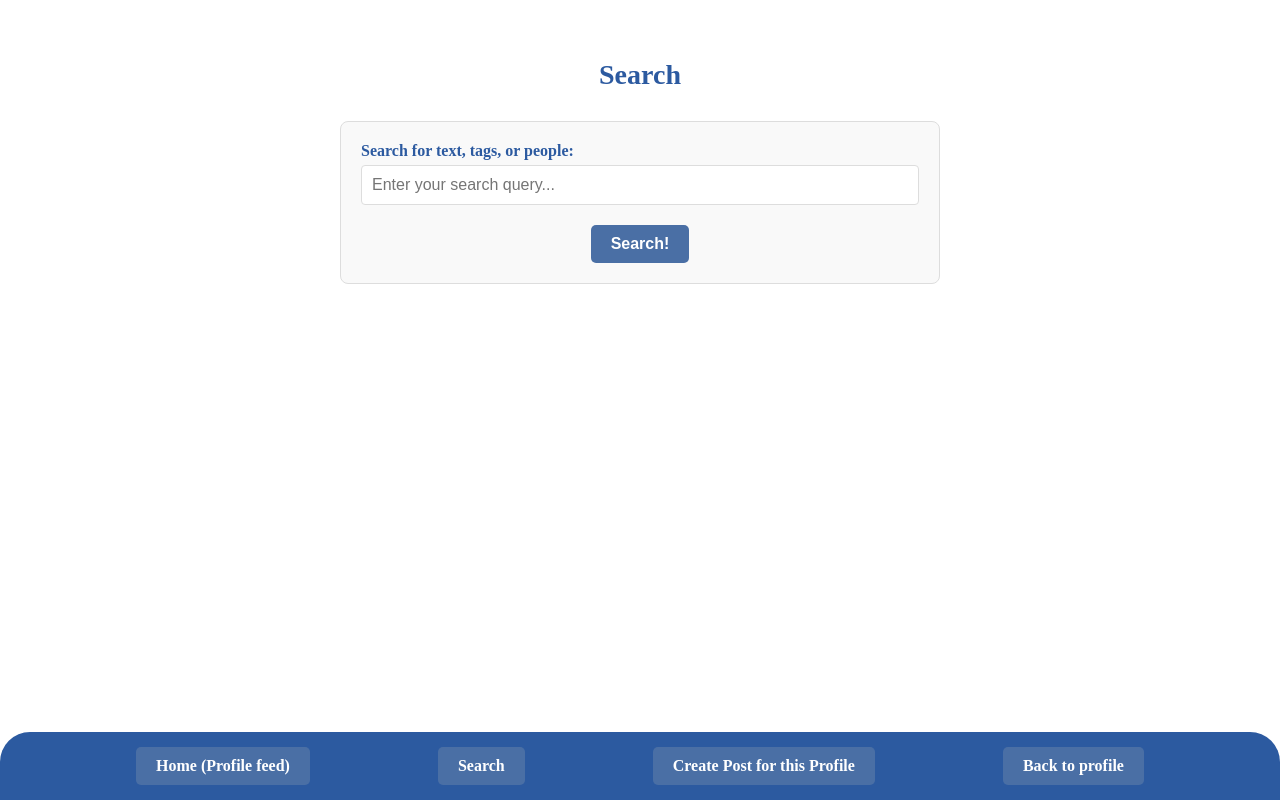
After one commit to D4nyArt/CS412, a Django app: page /mini_insta/profile/1/search in a window 1280 px wide. The commit adds this page. Run offline with Django 5.2, Linux system fonts and the light colour scheme; data comes from the database, SQL or seed files in the repository.

Commit message:
Task 3 complete Assignment 6

```diff
--- a/mini_insta/templates/mini_insta/base.html
+++ b/mini_insta/templates/mini_insta/base.html
@@ -21,6 +21,7 @@ Description: Base template for the Mini Instagram application.
         <nav class="navbar">
             {% if profile %}
                 <a href="{% url 'show_feed' pk=profile.pk %}">Home (Profile feed)</a>
+                <a href="{% url 'search' pk=profile.pk %}">Search</a>
                 <a href="{% url 'create_post' pk=profile.pk %}">Create Post for this Profile</a>
                 <a href="{% url 'show_profile' pk=profile.pk %}">Back to profile</a>
             {% else %}
--- /dev/null
+++ b/mini_insta/templates/mini_insta/search.html
@@ -0,0 +1,26 @@
+<!--
+File: search.html
+Author: Daniel Arteaga (d4nyart@bu.edu), 10/15/2025
+Description: Template for search form where users can input search queries.
+             Provides a form to search for profiles and posts based on text input.
+-->
+{% extends 'mini_insta/base.html' %}
+
+{% block content %}
+<div class="create-post-container">
+    <h1>Search</h1>
+
+    <!-- Form to submit search query to the server -->
+    <form action="{% url 'search' pk=profile.pk %}" method="GET" class="create-post-form">
+
+        <div class="form-group">
+            <label for="search_query">Search for text, tags, or people:</label>
+            <input type="text" name="search_query" id="search_query" placeholder="Enter your search query...">
+        </div>
+
+        <div class="form-actions">
+            <button type="submit" class="submit-btn">Search!</button>
+        </div>
+    </form>
+</div>
+{% endblock %}
--- a/mini_insta/urls.py
+++ b/mini_insta/urls.py
@@ -37,6 +37,8 @@ urlpatterns = [
 
     path(r'profile/<int:pk>/following', ShowFollowingDetailView.as_view(), name="show_following"),
 
-    path(r'profile/<int:pk>/feed', PostFeedListView.as_view(), name="show_feed")
+    path(r'profile/<int:pk>/feed', PostFeedListView.as_view(), name="show_feed"),
+
+    path(r'profile/<int:pk>/search', SearchView.as_view(), name="search"),
 
 ]
--- a/mini_insta/views.py
+++ b/mini_insta/views.py
@@ -176,7 +176,7 @@ class PostFeedListView(DetailView):
         """Add the post feed to the template context.
 
         Uses the profile's get_post_feed() method to retrieve posts
-        from all profiles that this profile follows.
+        from all profiles that this profile follows
         """
         context = super().get_context_data(**kwargs)
 
@@ -188,3 +188,74 @@ class PostFeedListView(DetailView):
 
         context['post_feed'] = post_feed
         return context
+
+class SearchView(ListView):
+    """Search view to find profiles and posts based on text query.
+
+    Displays search form when no query is present, and search results
+    when a query is provided. Searches both profiles and posts.
+    """
+
+    model = Post
+    template_name = "mini_insta/search_results.html"
+    context_object_name = "post_query_result"
+
+    def dispatch(self, request, *args, **kwargs):
+        """Handle request dispatching, show search form or process search results.
+
+        If no search query is present, render the search form.
+        Otherwise, proceed with normal ListView processing"""
+
+        # Check if search query is present in GET parameters
+        if 'search_query' not in request.GET:
+            # Get the profile from URL parameter for template context
+            profile_pk = kwargs.get('pk')
+            profile = Profile.objects.get(pk=profile_pk)
+
+            return render(request, "mini_insta/search.html", {'profile': profile})
+        else:
+            # Search query is present, proceed with normal ListView processing
+            return super().dispatch(request, *args, **kwargs)
+
+    def get_queryset(self):
+        """Return a QuerySet of Posts that match the search query"""
+        # Get the search query from GET parameters
+        search_query = self.request.GET.get('search_query', '')
+
+        if search_query:
+            # Search for posts whose caption contains the search query
+            post_query_result = Post.objects.filter(caption__icontains=search_query)
+            return post_query_result
+        else:
+            # Return empty QuerySet if no search query provided
+            return Post.objects.none()
+
+    def get_context_data(self, **kwargs):
+        """Add search related data to template context.
+
+        Includes the profile, search query, post results, and profile results"""
+        context = super().get_context_data(**kwargs)
+
+        # Add the profile for whom we are doing this search
+        profile_pk = self.kwargs.get('pk')
+        profile = Profile.objects.get(pk=profile_pk)
+        context['profile'] = profile
+
+        # Add the search query if present
+        search_query = self.request.GET.get('search_query', '')
+
+        if search_query:
+            context['search_query'] = search_query
+            context['post_query_result'] = self.get_queryset()
+
+            profiles_query1 = Profile.objects.filter(username__icontains=search_query)
+            profiles_query2 = Profile.objects.filter(display_name__icontains=search_query)
+            profiles_query3 = Profile.objects.filter(bio_text__icontains=search_query)
+
+            # Union removes duplicates automatically
+            context['profile_query_results'] = profiles_query1.union(profiles_query2, profiles_query3)
+        else:
+            context['post_query_result'] = Post.objects.none()
+            context['profile_query_results'] = Profile.objects.none()
+
+        return context
```
Also changed, not shown: mini_insta/templates/mini_insta/search_results.html (added, +80 -0 lines), mini_insta/templates/mini_insta/show_post.html (+33 -7 lines).
